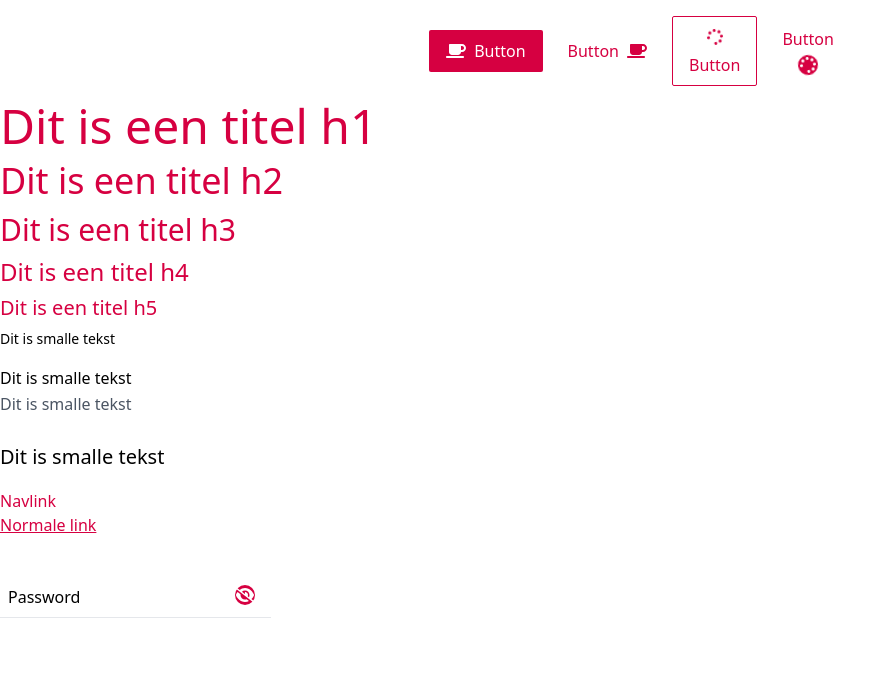
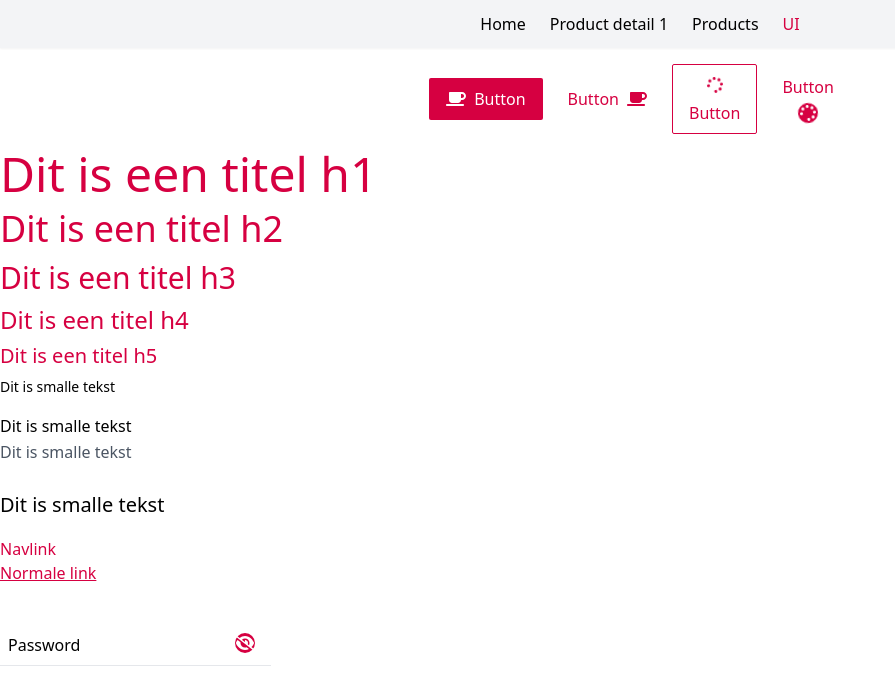
Before and after one commit to MikeZone121/MarketHub, a React (Vite) app: page /ui in a window 1280 px wide. Shown: the top 692 px of the page, without its empty margins (0-895 px from the left). Built offline with nearby package versions, Linux system fonts and the light colour scheme.

Commit message:
Feat: added react routing
- Maintenance page created
- Not found page created
- Separated UI page

```diff
--- a/index.html
+++ b/index.html
@@ -14,6 +14,6 @@
   </head>
   <body>
     <div id="root"></div>
-    <script type="module" src="/src/main.tsx"></script>
+    <script type="module" src="/src/index.tsx"></script>
   </body>
 </html>
--- a/package.json
+++ b/package.json
@@ -23,7 +23,8 @@
     "i": "^0.3.7",
     "npm": "^9.6.5",
     "react": "^18.2.0",
-    "react-dom": "^18.2.0"
+    "react-dom": "^18.2.0",
+    "react-router-dom": "^6.10.0"
   },
   "devDependencies": {
     "@storybook/addon-essentials": "^7.0.6",
@@ -36,6 +37,7 @@
     "@storybook/testing-library": "^0.0.14-next.2",
     "@types/react": "^18.0.37",
     "@types/react-dom": "^18.0.11",
+    "@types/react-router-dom": "^5.3.3",
     "@typescript-eslint/eslint-plugin": "^5.59.0",
     "@typescript-eslint/parser": "^5.59.0",
     "@vitejs/plugin-react": "^4.0.0",
--- a/src/App.tsx
+++ b/src/App.tsx
@@ -1,81 +1,45 @@
-import { useState } from "react"
-import { faCoffee } from "@fortawesome/free-solid-svg-icons"
+import { NavLink, Outlet } from "react-router-dom"
 
-import Button from "./components/Button"
-import { BtnVariantEnum, PositionEnum } from "./components/Button/types"
-import HyperLink from "./components/HyperLink"
-import InputField from "./components/InputField"
-import { InputFieldTypesEnum } from "./components/InputField/types"
-import Text from "./components/Text"
-import { TextVariantEnum } from "./components/Text/types"
-import Title from "./components/Title"
-import { TitleSizeEnum } from "./components/Title/types"
+import Maintenance from "./pages/Maintenance"
 
 import "./styles/global.css"
 
 function App() {
-  const [val, setVal] = useState("")
-
-  return (
-    <div className="App">
-      <div className="tw-my-4 tw-flex tw-items-center tw-justify-center tw-space-x-2">
-        <Button
-          onClick={() => null}
-          text="Button"
-          iconPosition={PositionEnum.LEFT}
-          variant={BtnVariantEnum.FULL}
-          icon={faCoffee}
-        />
-        <Button
-          onClick={() => null}
-          text="Button"
-          iconPosition={PositionEnum.RIGHT}
-          variant={BtnVariantEnum.INVERT}
-          icon={faCoffee}
-        />
-        <Button
-          onClick={() => null}
-          text="Button"
-          isLoading
-          iconPosition={PositionEnum.TOP}
-          variant={BtnVariantEnum.OUTLINED}
-          icon={faCoffee}
-        />
-        <Button
-          onClick={() => null}
-          text="Button"
-          isLoading
-          iconPosition={PositionEnum.BOTTOM}
-          variant={BtnVariantEnum.TEXTICON}
-          icon={faCoffee}
-        />
+  if (import.meta.env.VITE_MAINTENANCE_MODE === "true") {
+    return <Maintenance />
+  } else {
+    return (
+      <div className="App">
+        <div id="main-nav">
+          <nav>
+            <ul className="tw-flex tw-justify-center tw-space-x-6 tw-bg-gray-100 tw-p-3 tw-text-black tw-shadow-sm">
+              <li>
+                <NavLink to={`/`} className={({ isActive }) => (isActive ? "tw-text-primary" : "")}>
+                  Home
+                </NavLink>
+              </li>
+              <li>
+                <NavLink to={`product/1`} className={({ isActive }) => (isActive ? "tw-text-primary" : "")}>
+                  Product detail 1
+                </NavLink>
+              </li>
+              <li>
+                <NavLink to={`products`} className={({ isActive }) => (isActive ? "tw-text-primary" : "")}>
+                  Products
+                </NavLink>
+              </li>
+              <li>
+                <NavLink to={`ui`} className={({ isActive }) => (isActive ? "tw-text-primary" : "")}>
+                  UI
+                </NavLink>
+              </li>
+            </ul>
+          </nav>
+        </div>
+        <Outlet />
       </div>
-      <Title size={TitleSizeEnum.H1} text="Dit is een titel h1" />
-      <Title size={TitleSizeEnum.H2} text="Dit is een titel h2" />
-      <Title size={TitleSizeEnum.H3} text="Dit is een titel h3" />
-      <Title size={TitleSizeEnum.H4} text="Dit is een titel h4" />
-      <Title size={TitleSizeEnum.H5} text="Dit is een titel h5" />
-
-      <Text variant={TextVariantEnum.SMALL} text="Dit is smalle tekst" />
-      <Text variant={TextVariantEnum.NORMAL} text="Dit is smalle tekst" />
-      <Text variant={TextVariantEnum.QUOTE} text="Dit is smalle tekst" />
-      <Text variant={TextVariantEnum.LEAD} text="Dit is smalle tekst" />
-
-      <HyperLink href="https://www.google.com" className="nav-animation" text="Navlink" />
-      <br />
-      <HyperLink href="https://www.google.com" className="tw-underline" text="Normale link" />
-      <div className="tw-mt-10">
-        <InputField
-          onChange={(e: React.ChangeEvent<HTMLInputElement>) => setVal(e.target.value)}
-          id="test"
-          name="Name"
-          label="Password"
-          value={val}
-          type={InputFieldTypesEnum.PASSWORD}
-        />
-      </div>
-    </div>
-  )
+    )
+  }
 }
 
 export default App
--- a/src/main.tsx
+++ b/src/index.tsx
@@ -1,12 +1,15 @@
 import React from "react"
 import { createRoot } from "react-dom/client"
+import { createBrowserRouter, RouterProvider } from "react-router-dom"
 
-import App from "./App"
+import { routes } from "./routes/routes"
 
 import "./styles/global.css"
 
+const router = createBrowserRouter([...routes])
+
 createRoot(document.getElementById("root") as HTMLElement).render(
   <React.StrictMode>
-    <App />
+    <RouterProvider router={router} />
   </React.StrictMode>
 )
--- /dev/null
+++ b/src/pages/Errors/NotFound.tsx
@@ -0,0 +1,40 @@
+import Title from "../../components/Title"
+import { TitleSizeEnum } from "../../components/Title/types"
+
+function NotFound() {
+  return (
+    <main>
+      <div className="tw-mx-auto tw-flex tw-h-screen tw-max-w-screen-xl tw-items-center tw-justify-start tw-px-4 md:tw-px-8">
+        <div className="tw-mx-auto tw-max-w-lg tw-text-center">
+          <div className="tw-pb-6">
+            <img src="images/branding/logo.svg" width={150} className="tw-mx-auto" />
+          </div>
+          <Title
+            size={TitleSizeEnum.H4}
+            className="tw-font-semibold tw-text-gray-800 sm:tw-text-5xl"
+            text="Page not found"
+          />
+          {/* TODO: Change below code to a text component */}
+          <p className="tw-mt-3 tw-text-gray-600">
+            Sorry, the page you are looking for could not be found or has been removed.
+            <a
+              href="/"
+              className="tw-ml-2 tw-inline-flex tw-items-center tw-gap-x-1 tw-font-medium tw-text-primary tw-duration-150 hover:tw-text-primary"
+            >
+              Go back
+              <svg xmlns="http://www.w3.org/2000/svg" viewBox="0 0 20 20" fill="currentColor" className="tw-h-5 tw-w-5">
+                <path
+                  fillRule="evenodd"
+                  d="M5 10a.75.75 0 01.75-.75h6.638L10.23 7.29a.75.75 0 111.04-1.08l3.5 3.25a.75.75 0 010 1.08l-3.5 3.25a.75.75 0 11-1.04-1.08l2.158-1.96H5.75A.75.75 0 015 10z"
+                  clipRule="evenodd"
+                />
+              </svg>
+            </a>
+          </p>
+        </div>
+      </div>
+    </main>
+  )
+}
+
+export default NotFound
--- /dev/null
+++ b/src/pages/Home.tsx
@@ -0,0 +1,13 @@
+import Title from "../components/Title"
+import { TitleSizeEnum } from "../components/Title/types"
+
+function Home() {
+  return (
+    <div className="tw-flex tw-h-screen tw-animate-pulse tw-flex-col tw-items-center tw-justify-center">
+      <img src="images/branding/logo.svg" className="tw-w-32" />
+      <Title size={TitleSizeEnum.H4} className="tw-font-semibold tw-text-gray-800 sm:tw-text-5xl" text="MarketHub" />
+    </div>
+  )
+}
+
+export default Home
--- /dev/null
+++ b/src/pages/Maintenance.tsx
@@ -0,0 +1,13 @@
+import Title from "../components/Title"
+import { TitleSizeEnum } from "../components/Title/types"
+
+function Maintenance() {
+  return (
+    <div className="tw-flex tw-h-screen tw-animate-pulse tw-flex-col tw-items-center tw-justify-center">
+      <img src="images/branding/logo.svg" className="tw-w-32" />
+      <Title size={TitleSizeEnum.H4} className="tw-font-semibold tw-text-gray-800 sm:tw-text-5xl" text="MarketHub" />
+    </div>
+  )
+}
+
+export default Maintenance
--- /dev/null
+++ b/src/pages/Ui.tsx
@@ -0,0 +1,78 @@
+import React, { useState } from "react"
+import { faCoffee } from "@fortawesome/free-solid-svg-icons"
+
+import Button from "../components/Button"
+import { BtnVariantEnum, PositionEnum } from "../components/Button/types"
+import Hyperlink from "../components/HyperLink"
+import InputField from "../components/InputField"
+import { InputFieldTypesEnum } from "../components/InputField/types"
+import Text from "../components/Text"
+import { TextVariantEnum } from "../components/Text/types"
+import Title from "../components/Title"
+import { TitleSizeEnum } from "../components/Title/types"
+
+function UI() {
+  const [val, setVal] = useState("")
+  return (
+    <>
+      <div className="tw-my-4 tw-flex tw-items-center tw-justify-center tw-space-x-2">
+        <Button
+          onClick={() => null}
+          text="Button"
+          iconPosition={PositionEnum.LEFT}
+          variant={BtnVariantEnum.FULL}
+          icon={faCoffee}
+        />
+        <Button
+          onClick={() => null}
+          text="Button"
+          iconPosition={PositionEnum.RIGHT}
+          variant={BtnVariantEnum.INVERT}
+          icon={faCoffee}
+        />
+        <Button
+          onClick={() => null}
+          text="Button"
+          isLoading
+          iconPosition={PositionEnum.TOP}
+          variant={BtnVariantEnum.OUTLINED}
+          icon={faCoffee}
+        />
+        <Button
+          onClick={() => null}
+          text="Button"
+          isLoading
+          iconPosition={PositionEnum.BOTTOM}
+          variant={BtnVariantEnum.TEXTICON}
+          icon={faCoffee}
+        />
+      </div>
+      <Title size={TitleSizeEnum.H1} text="Dit is een titel h1" />
+      <Title size={TitleSizeEnum.H2} text="Dit is een titel h2" />
+      <Title size={TitleSizeEnum.H3} text="Dit is een titel h3" />
+      <Title size={TitleSizeEnum.H4} text="Dit is een titel h4" />
+      <Title size={TitleSizeEnum.H5} text="Dit is een titel h5" />
+
+      <Text variant={TextVariantEnum.SMALL} text="Dit is smalle tekst" />
+      <Text variant={TextVariantEnum.NORMAL} text="Dit is smalle tekst" />
+      <Text variant={TextVariantEnum.QUOTE} text="Dit is smalle tekst" />
+      <Text variant={TextVariantEnum.LEAD} text="Dit is smalle tekst" />
+
+      <Hyperlink href="https://www.google.com" className="nav-animation" text="Navlink" />
+      <br />
+      <Hyperlink href="https://www.google.com" className="tw-underline" text="Normale link" />
+      <div className="tw-mt-10">
+        <InputField
+          onChange={(e: React.ChangeEvent<HTMLInputElement>) => setVal(e.target.value)}
+          id="test"
+          name="Name"
+          label="Password"
+          value={val}
+          type={InputFieldTypesEnum.PASSWORD}
+        />
+      </div>
+    </>
+  )
+}
+
+export default UI
--- /dev/null
+++ b/src/routes/routes.tsx
@@ -0,0 +1,29 @@
+import App from "../App"
+import NotFound from "../pages/Errors/NotFound"
+import Home from "../pages/Home"
+import UI from "../pages/Ui"
+
+export const routes = [
+  {
+    path: "/",
+    element: <App />,
+    errorElement: <NotFound />,
+    children: [
+      {
+        errorElement: <NotFound />,
+        children: [
+          { index: true, element: <Home /> },
+          {
+            path: "products",
+            element: "Products"
+          },
+          { path: "product/:id", element: "Product" },
+          {
+            path: "ui",
+            element: <UI />
+          }
+        ]
+      }
+    ]
+  }
+]
--- a/tsconfig.json
+++ b/tsconfig.json
@@ -14,9 +14,8 @@
     "resolveJsonModule": true,
     "isolatedModules": true,
     "noEmit": true,
-    "jsx": "react-jsx"
+    "jsx": "react-jsx",
   },
   "include": ["src/**/*"],
-  "exclude": ["vite.config.ts"],
   "references": [{ "path": "./tsconfig.node.json" }]
 }
```
Also changed, not shown: 2 other files (tests, documents, lock files or other folders).
